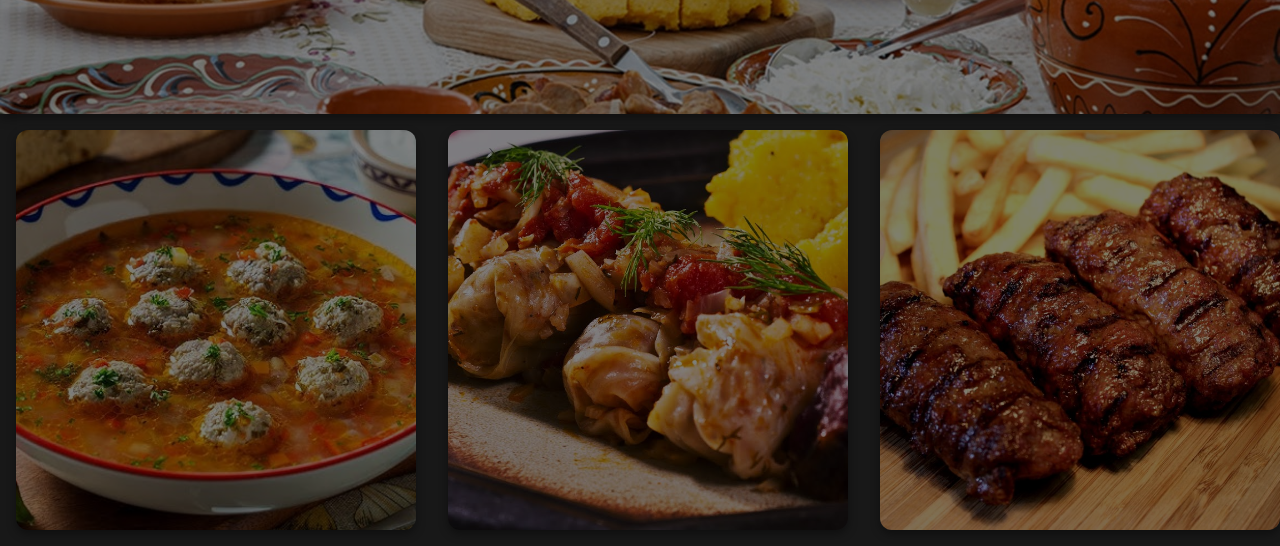
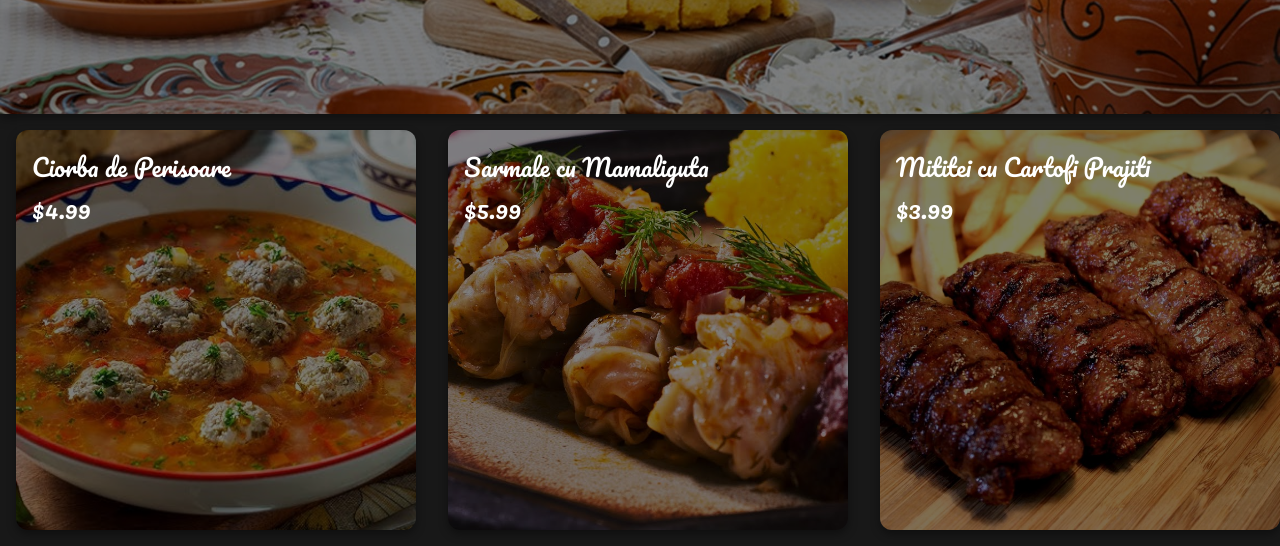
Before and after one commit to ecarapan/restaurant-page, a website built with webpack: page src/template.html in a window 1280 px wide. Both pictures are taken after a click on the button "Menu". Shown: the part 286-832 px from the top of the page. Built offline with nearby package versions, Linux system fonts and the light colour scheme.

Commit message:
Style menu page

```diff
--- a/src/menu.js
+++ b/src/menu.js
@@ -13,17 +13,45 @@ export function loadMenu() {
     const headline = document.createElement('h1');
     headline.textContent = "Menu";
 
+    // Ciorba de Perisoare
     const ciorbaDiv = document.createElement('div');
     ciorbaDiv.classList.add('ciorba');
+    const nameCiorbaDiv = document.createElement('div');
+    nameCiorbaDiv.textContent = "Ciorba de Perisoare";
+    const priceCiorbaDiv = document.createElement('div');
+    priceCiorbaDiv.textContent = "$4.99";
+    ciorbaDiv.appendChild(nameCiorbaDiv);
+    ciorbaDiv.appendChild(priceCiorbaDiv);
 
+    // Sarmale
     const sarmaleDiv = document.createElement('div');
     sarmaleDiv.classList.add('sarmale');
+    const nameSarmaleDiv = document.createElement('div');
+    nameSarmaleDiv.textContent = "Sarmale cu Mamaliguta";
+    const priceSarmaleDiv = document.createElement('div');
+    priceSarmaleDiv.textContent = "$5.99";
+    sarmaleDiv.appendChild(nameSarmaleDiv);
+    sarmaleDiv.appendChild(priceSarmaleDiv);
 
+    // Mici
     const miciDiv = document.createElement('div');
     miciDiv.classList.add('mici');
+    const nameMiciDiv = document.createElement('div');
+    nameMiciDiv.textContent = "Mititei cu Cartofi Prajiti";
+    const priceMiciDiv = document.createElement('div');
+    priceMiciDiv.textContent = "$3.99";
+    miciDiv.appendChild(nameMiciDiv);
+    miciDiv.appendChild(priceMiciDiv);
 
+    // Papanași
     const papanasiDiv = document.createElement('div');
     papanasiDiv.classList.add('papanasi');
+    const namePapanasiDiv = document.createElement('div');
+    namePapanasiDiv.textContent = "Papanasi";
+    const pricePapanasiDiv = document.createElement('div');
+    pricePapanasiDiv.textContent = "$4.49";
+    papanasiDiv.appendChild(namePapanasiDiv);
+    papanasiDiv.appendChild(pricePapanasiDiv);
 
     header.appendChild(headline);
     content.appendChild(containerDiv);
--- a/src/styles.css
+++ b/src/styles.css
@@ -69,7 +69,6 @@ button.active {
   display: flex;
   justify-content: space-around;
   align-items: center;
-
 }
 
 #content img {
@@ -94,7 +93,7 @@ button.active {
   display: flex;
 }
 
-.menu-container div {
+.menu-container > div {
   background-color: white;
   min-width: 400px;   /* ensures div is visible */
   min-height: 400px;  /* ensures div is visible */
@@ -104,6 +103,11 @@ button.active {
   background-color: rgba(0,0,0,0.5);
   background-blend-mode: darken;
   box-shadow: 0 4px 10px rgba(0,0,0,0.4);
+}
+
+.menu-container > div > div {
+  font-family: 'Pacifico', cursive;
+  font-size: 1.5rem;
 }
 
 .ciorba {
```
